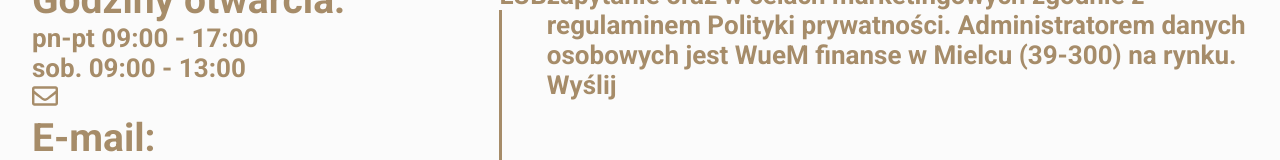
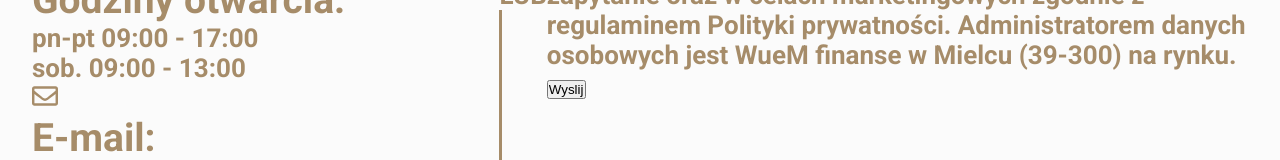
Before and after one commit to bm64/wuem, a Next.js app: page / in a window 1280 px wide. Shown: the part 4788-4948 px from the top of the page. Built offline with nearby package versions, Linux system fonts and the light colour scheme.

Commit message:
Initial contact form send implementation

```diff
--- a/pages/index.js
+++ b/pages/index.js
@@ -356,21 +356,35 @@ const ContactInfo = () => (
   </div>
 )
 
-const ContactForm = () => (
-  <div className={styles.contactSection} style={{ flex: 3 }}>
+const ContactForm = () => {
+  const [didSubmit, setDidSubmit] = useState(false)
+  return (
+    <form
+      method={'post'}
+      action={'/mail.php'}
+      className={styles.contactSection}
+      style={{ flex: 3 }}
+      onSubmit={e => {
+        e.preventDefault()
+        setDidSubmit(true)
+      }}
+    >
       <h2 className={styles.contactHeadline}>Napisz do nas!</h2>
       <input
         type="text"
+        name="name"
         className={styles.contactInput}
         placeholder="Twoje imię"
       />
       <input
         type="text"
+        name="email"
         className={styles.contactInput}
         placeholder="Twój adres e-mail"
       />
       <textarea
         type="text"
+        name="body"
         className={styles.messageInput}
         placeholder="W czym możemy Ci pomóc"
       />
@@ -378,17 +392,21 @@ const ContactForm = () => (
         <input type="checkbox" />
         <p>
           Wyrażam zgodę na na przetwarzanie danych osobowych zgodnie z ustawą o
-        ochronie danych osobowych. Podanie danych jest dobrowolne, ale niezbędne
-        do przetworzenia zapytania. Dane wpisane w formularzu kontaktowym będą
-        przetwarzane w celu udzielenia odpowiedzi na przesłane zapytanie oraz w
-        celach marketingowych zgodnie z regulaminem Polityki prywatności.
-        Administratorem danych osobowych jest WueM finanse w Mielcu (39-300) na
-        rynku.
+          ochronie danych osobowych. Podanie danych jest dobrowolne, ale
+          niezbędne do przetworzenia zapytania. Dane wpisane w formularzu
+          kontaktowym będą przetwarzane w celu udzielenia odpowiedzi na
+          przesłane zapytanie oraz w celach marketingowych zgodnie z regulaminem
+          Polityki prywatności. Administratorem danych osobowych jest WueM
+          finanse w Mielcu (39-300) na rynku.
         </p>
       </label>
-    <div className={styles.submitButton}>Wyślij</div>
-  </div>
+      {!didSubmit && (
+        <input type="submit" value="Wyslij" className={styles.submitButton} />
+      )}
+      {didSubmit && <div>Wyslano</div>}
+    </form>
   )
+}
 
 const Cookies = () => {
   const [showAlert, setShowAlert] = useState(true)
```
Lines whose indentation alone changed are shown as unchanged.
